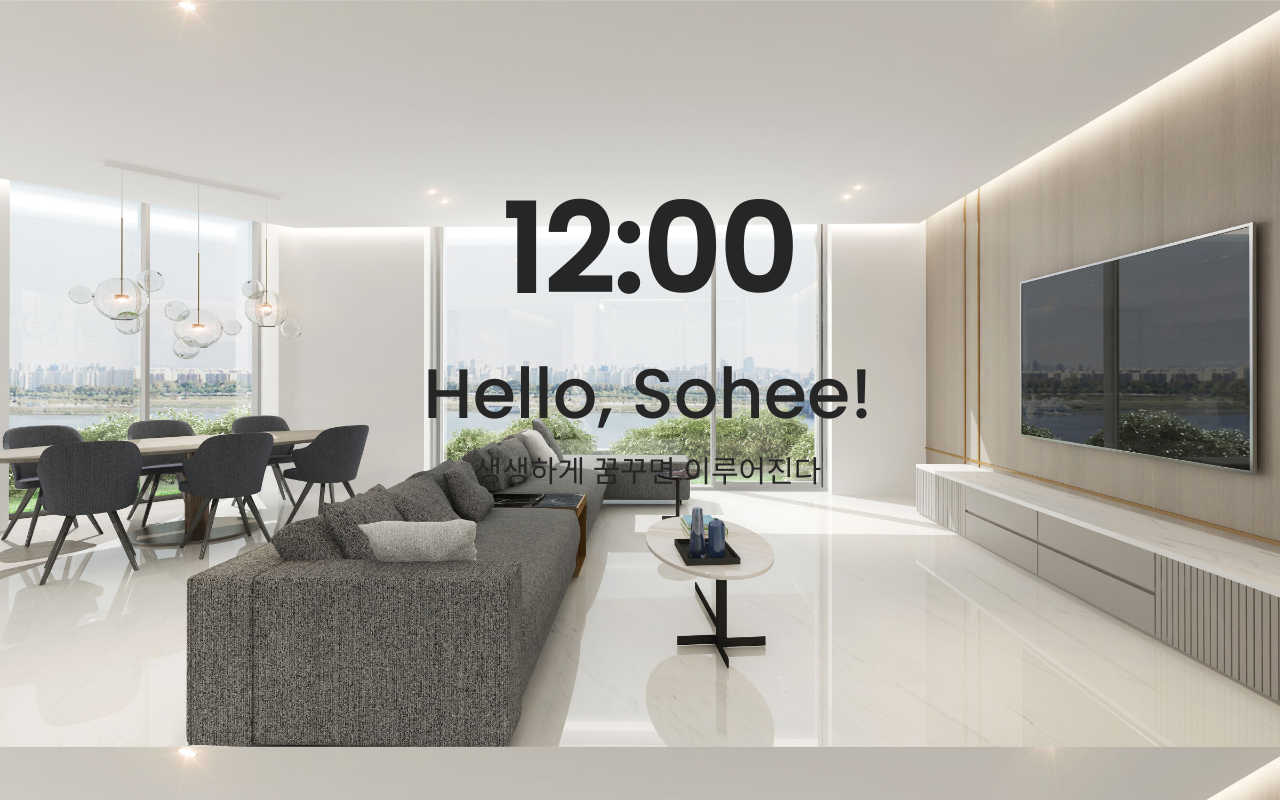
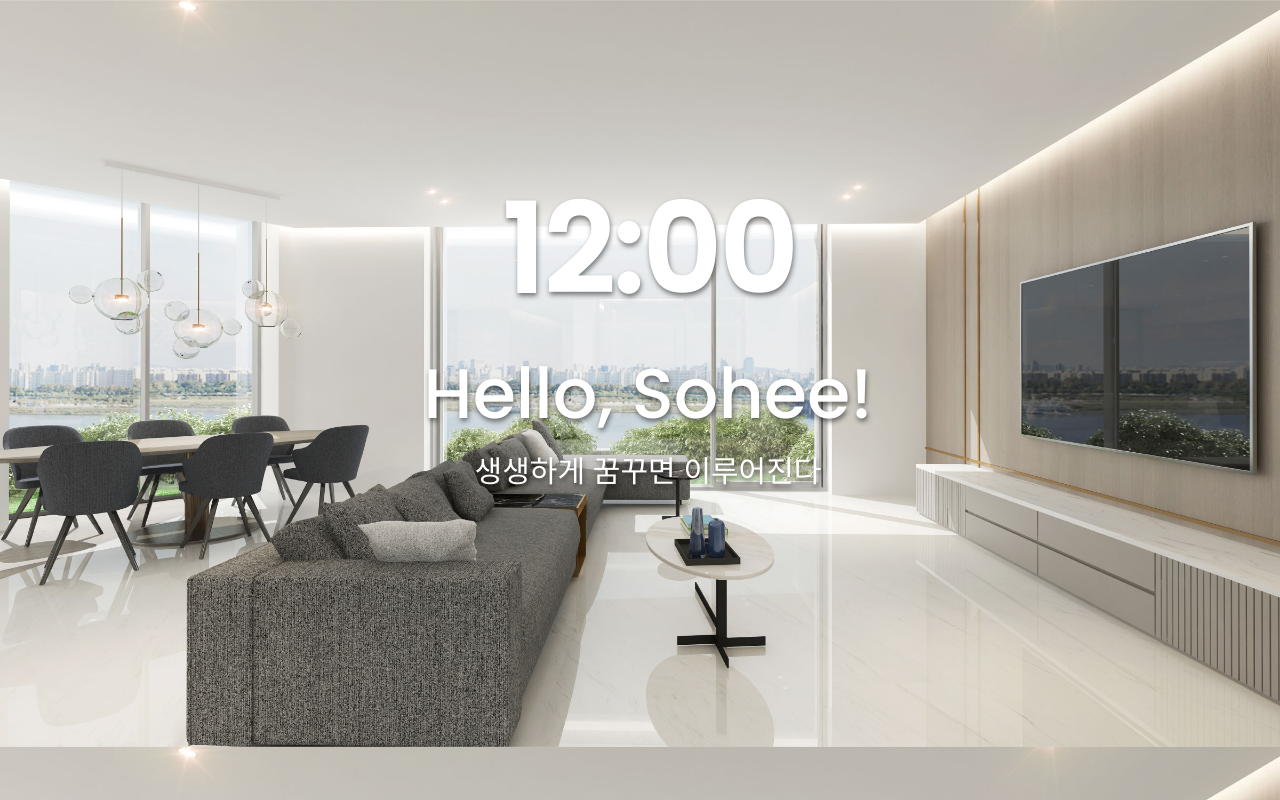
Before and after one commit to BillionDollarSohee/FirstWallpaper, a plain HTML site: page index.html in a window 1280 px wide. Drawn offline with nearby package versions, Linux system fonts and the light colour scheme; no server answers.

Commit message:
Update index.html

```diff
--- a/index.html
+++ b/index.html
@@ -22,7 +22,9 @@
             background-image: url("./slide28.jpg");
             background-size: cover;
 
-            color:#262626;
+            /* color:#262626; */
+            color: white;
+            text-shadow: 1px 3px 5px rgba(0, 0, 0, 0.5);
         }
 
 .time {
```
